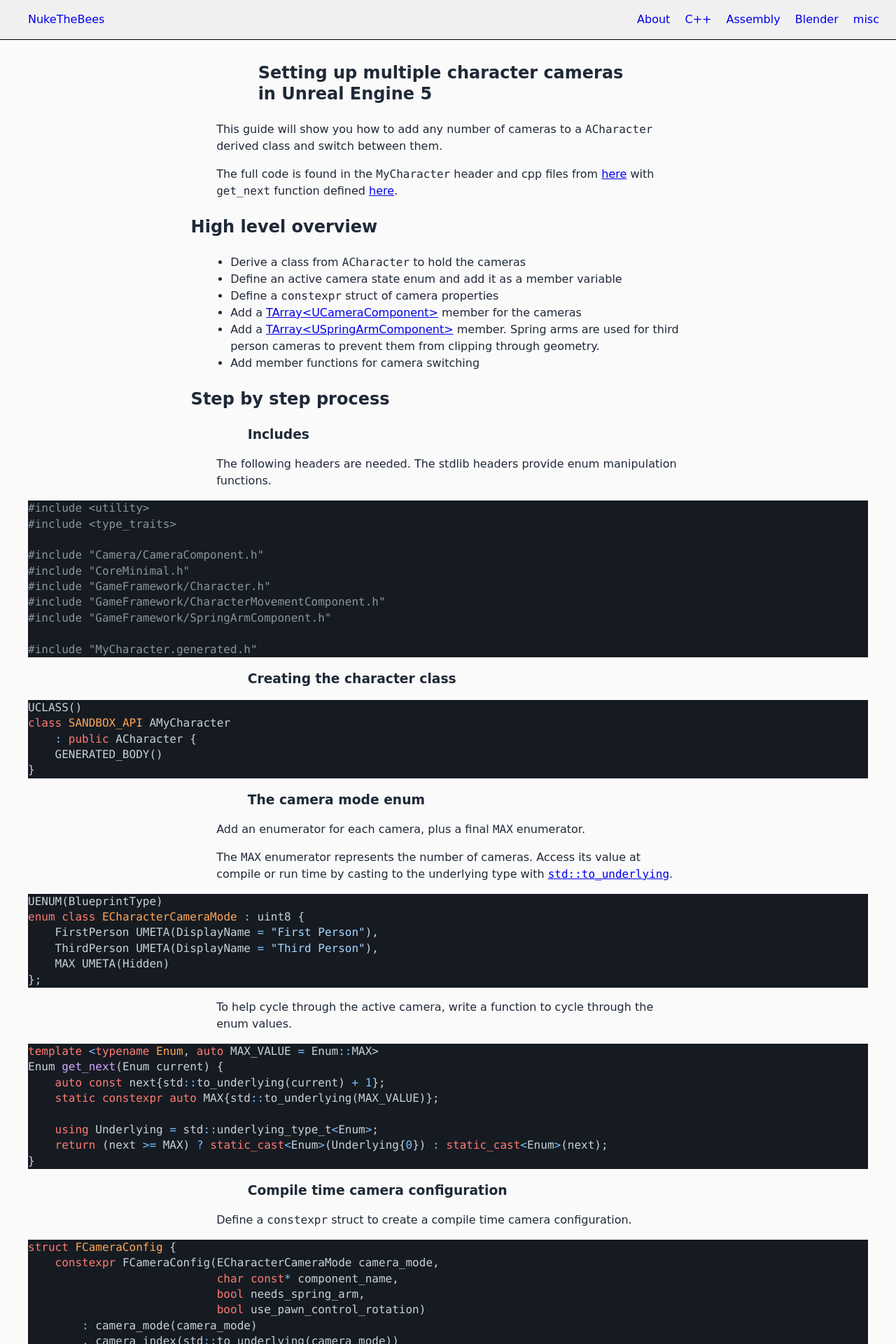
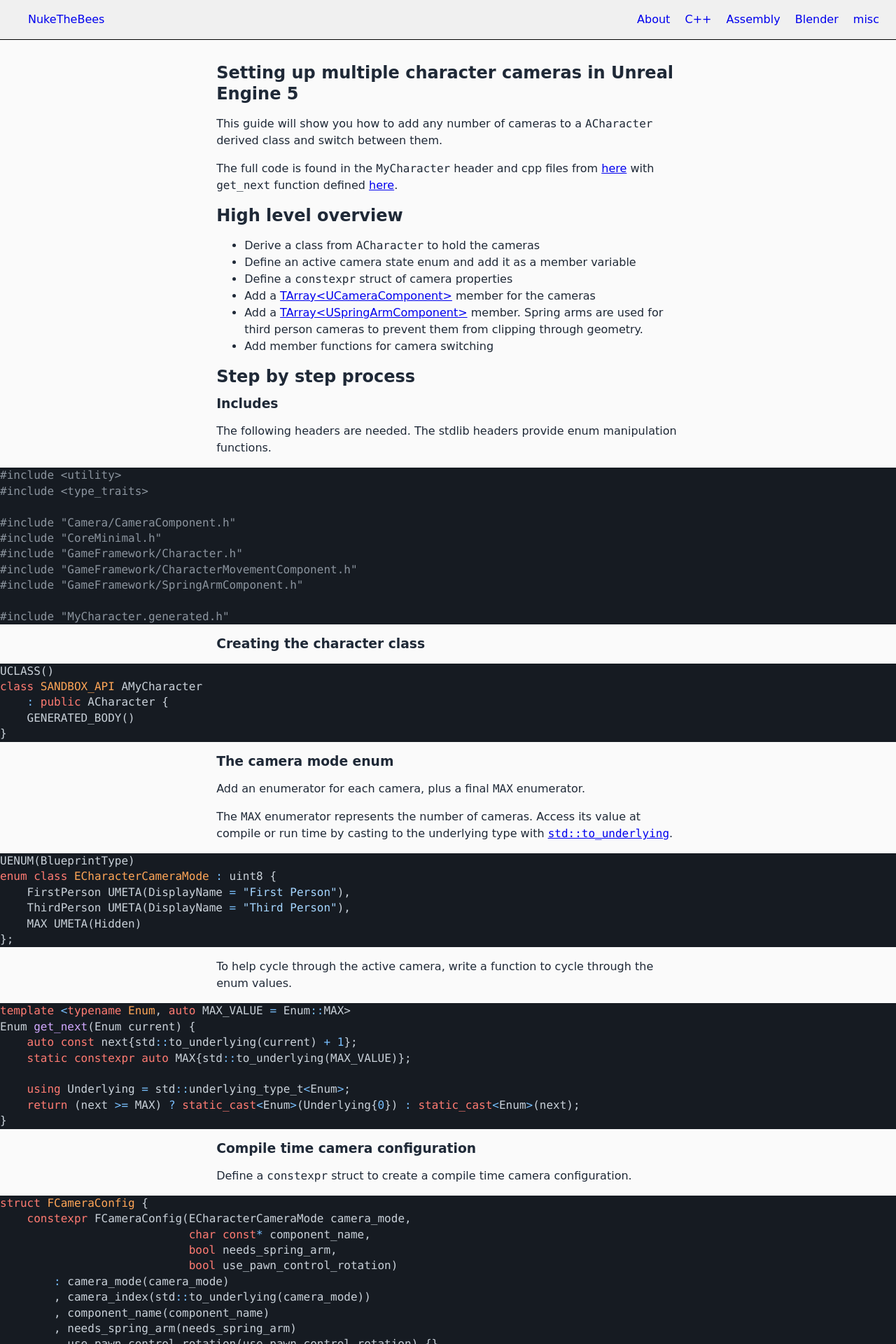
Before and after one commit to nukethebees/nukethebees.github.io, a Jekyll site: the page built from _posts/2025-09-20-unreal-multiple-character-cameras.md, in a window 1280 px wide. Shown: the top 1920 px of the page at 70% size. Built offline with Jekyll 4.4.1, drawn with Linux system fonts in a browser that asks for light colours.

Commit message:
Simplify post style

```diff
--- a/_sass/main.scss
+++ b/_sass/main.scss
@@ -62,23 +62,16 @@
 }
 
 .post {
-  p, ul {
-    max-width: $p-text-width;
-    margin: 1em auto;
-  }
-  h1 {
-    max-width: $h1-text-width;
-    margin: 1em auto;
-  }
-  h2, h3, h4, h5, h6 {
-    max-width: $h2-text-width;
-    margin: 1em auto;
-  }
+  max-width: $p-text-width;
+  margin: 1em auto;
   div.highlighter-rouge {
-    max-width: $p-text-width;
     margin: 0 auto;
     border-radius: 6px;
     padding: 0;
+  }
+  figure {
+    width: 100vw;
+    margin-left: calc(-50vw + 50%);
   }
 }
 
```
